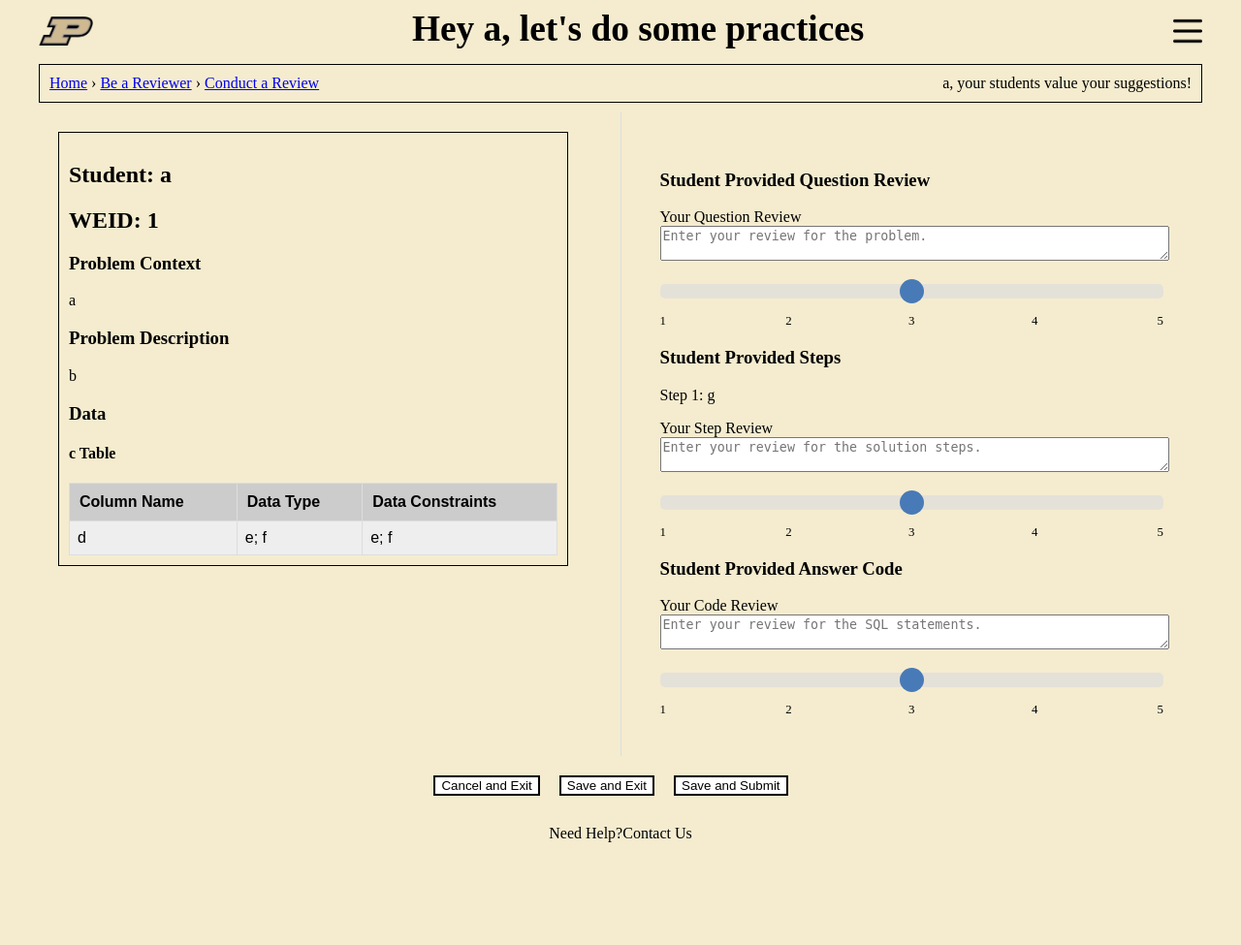
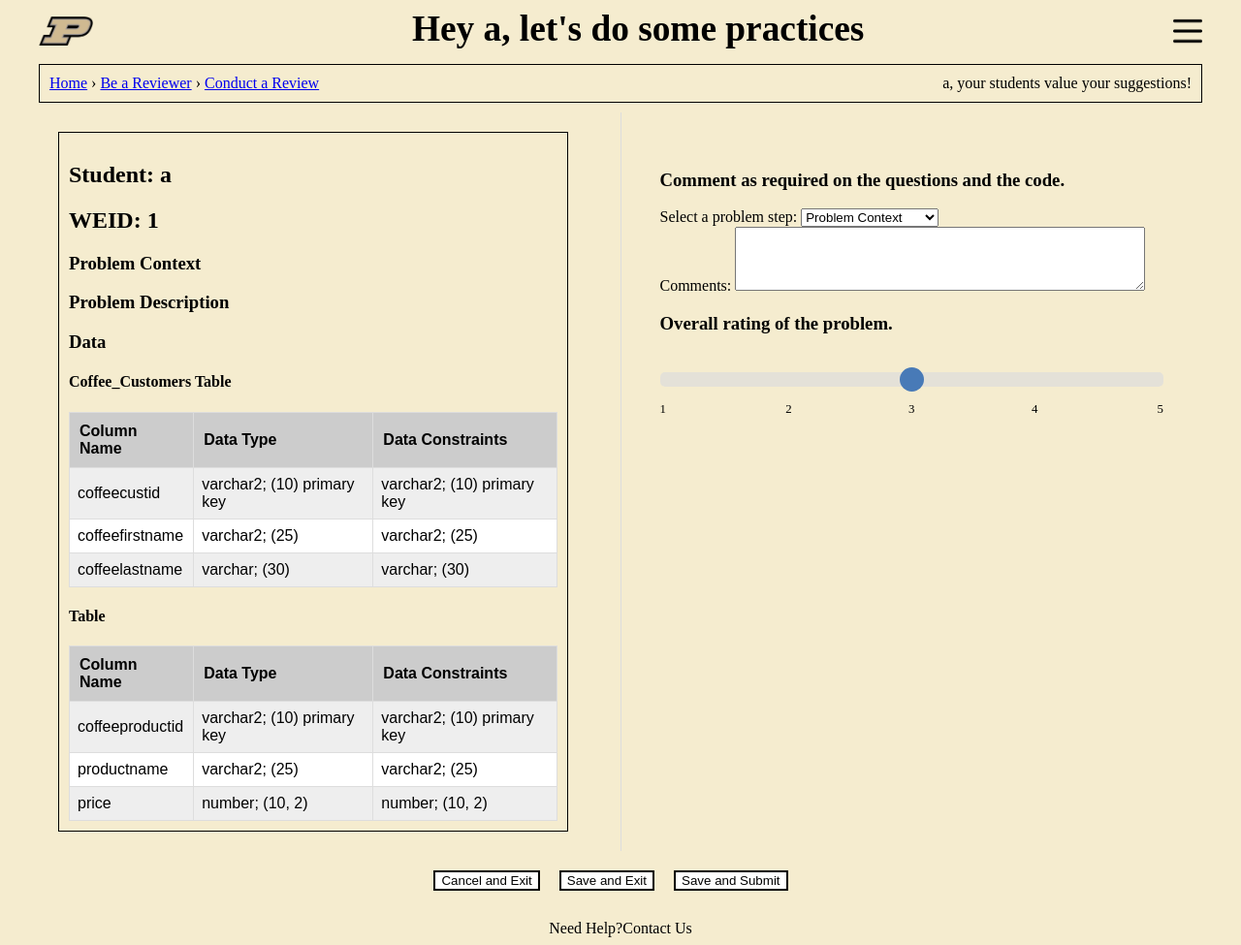
Before and after one commit to Azhe22/Learnersourcing, a Django app: page /myapp/instr/1 in a window 1280 px wide. Shown: the whole page at 97% size. Before the commit the page ends 869 px from the top, so only its background shows below. Run offline with Django 5.2, Linux system fonts and the light colour scheme; a user stored in the database is signed in; data comes from the database, SQL or seed files in the repository; some libraries are stand-ins or nearby versions.

Commit message:
changes made

```diff
--- a/mysite/myapp/static/myapp/style.css
+++ b/mysite/myapp/static/myapp/style.css
@@ -553,7 +553,7 @@
     border: 1px solid #000;
     padding: 20px;
     background-color: #f8f9fa;
-    width: 100%;
+    width: 630px;
     font-size: 18px;
 
 }
--- a/mysite/myapp/templates/myapp/instructor_review.html
+++ b/mysite/myapp/templates/myapp/instructor_review.html
@@ -65,44 +65,20 @@
 
             <div id="ReviewerSection" class="tabcontent" style="display:block;">
                 <div id="SolutionSubmission"  style="display:block;">
-                    <h3>Student Provided Question Review</h3>
-                    <label for="solution">Your Question Review</label>
+                <h3>Comment as required on the questions and the code.</h3>
+                <label for="dropdown">Select a problem step:</label>
+                <select id="dropdown" name="dropdown" onchange="updateValues()">
+                    {% for key, values in dic.items %}
+                    <option value="{{ key }}" data-values='{{ values }}'>{{ key }}</option>
+                    {% endfor %}
+                </select>
+                <div id="values">
+                    <!-- Values will be displayed here -->
+                </div>
+                <label for="comments">Comments:</label>
+                <textarea id="comments" name="comments" rows="4" cols="50"></textarea>
                 <br>
-                    <textarea id="solution" name="solution"
-                              placeholder="Enter your review for the problem." style="width: 100%;"></textarea>
-                    <br>
-                    <input type="range" id="question-rating" name="question-rating" class="slider" min="1" max="5">
-                    <div class="slider-labels">
-                        <span>1</span>
-                        <span>2</span>
-                        <span>3</span>
-                        <span>4</span>
-                        <span>5</span>
-                    </div>                    <h3>Student Provided Steps</h3>
-                    {% for question in example.questions.all %}
-                        <p>Step {{ forloop.counter }}: {{ question.text }}</p>
-                    {% endfor %}
-                    <label for="solution">Your Step Review</label>
-                        <br>
-                        <textarea id="solution" name="solution"
-                                  placeholder="Enter your review for the solution steps." style="width: 100%;"></textarea>
-                        <br>
-                        <input type="range" id="step-rating" name="step-rating" class="slider" min="1" max="5">
-                        <div class="slider-labels">
-                            <span>1</span>
-                            <span>2</span>
-                            <span>3</span>
-                            <span>4</span>
-                            <span>5</span>
-                        </div>                        <h3>Student Provided Answer Code</h3>
-                        {% for response in review_step_responses %}
-                            <p>Step {{ forloop.counter }}: {{ response.sql_statement }}</p>
-                        {% endfor %}
-                        <label for="solution">Your Code Review</label>
-                        <br>
-                        <textarea id="solution" name="solution"
-                                  placeholder="Enter your review for the SQL statements." style="width: 100%;"></textarea>
-                        <br>
+                <h3> Overall rating of the problem. </h3>
                         <input type="range" id="code-rating" name="code-rating" class="slider" min="1" max="5">
                             <div class="slider-labels">
                                 <span>1</span>
@@ -123,8 +99,22 @@
     </div>
 </form>
 
+
 <script>
+    function updateValues() {
+            const select = document.getElementById('dropdown');
+            const selectedOption = select.options[select.selectedIndex];
+            const values = JSON.parse(selectedOption.getAttribute('data-values'));
 
+            let displayArea = document.getElementById('values');
+            displayArea.innerHTML = '';
+
+            values.forEach(value => {
+                let p = document.createElement('p');
+                p.textContent = value;
+                displayArea.appendChild(p);
+            });
+        }
 </script>
 
 {% endblock %}
--- a/mysite/myapp/templates/myapp/instructor_review_index.html
+++ b/mysite/myapp/templates/myapp/instructor_review_index.html
@@ -1,6 +1,6 @@
 {% extends 'myapp/base.html' %}
 {% load variable_filters %}
-{% block title %} Be an Explorer {% endblock %}
+{% block title %} Be an Instructor {% endblock %}
 {% block content %}
     <div class="header-section">
         <nav class="navgaition">
@@ -30,7 +30,7 @@
     </div>
     <div>
         <h2>
-            Assigned Workouts Examples:
+            Assigned Reviews:
         </h2>
         {% if example_list %}  {# Check if there are any completed workouts #}
             <table class="table-style">
--- a/mysite/myapp/views.py
+++ b/mysite/myapp/views.py
@@ -10,8 +10,8 @@
 from django.views.decorators.csrf import csrf_protect
 from django.db.models import F
 import random
-from .models import Example, ReviewQuestion, Question, DataColumn, DataTable, Profile, Review, ReviewQuestionResponse, \
-    ReviewStepResponse
+from .models import WorkedOutExample, SolutionSteps, DataColumn, DataTable, Profile, Review, \
+    ReviewSolutionSteps
 import time
 
 def get_weather():
@@ -74,8 +74,8 @@
         {'name': 'Be an Expert', 'url': 'expert'},
 
     ],
-        'completed_workouts': Example.objects.filter(creator=request.user.profile, completed=True),
-        'incomplete_workouts': Example.objects.filter(creator=request.user.profile, completed=False),
+        'completed_workouts': WorkedOutExample.objects.filter(creator=request.user.profile, submitted=True),
+        'incomplete_workouts': WorkedOutExample.objects.filter(creator=request.user.profile, submitted=False),
     }
     return render(request, 'myapp/be_an_expert.html', context)
 
@@ -92,7 +92,8 @@
 @login_required(login_url='index')
 def review_menu(request):
     temperature, description = get_weather()
-    example_list = Example.objects.filter()
+    profile = Profile.objects.get(user=request.user)
+    example_list = WorkedOutExample.objects.filter(reviews__reviewer=profile).distinct()
     context = {
         'navigation_items': [
             {'name': 'Home', 'url': 'index'},
@@ -107,7 +108,7 @@
 
 @login_required(login_url='index')
 def review(request, example_id):
-    example = Example.objects.get(pk=example_id)
+    example = WorkedOutExample.objects.get(pk=example_id)
     review, created = Review.objects.get_or_create(example=example, reviewer=request.user.profile)
 
     if request.method == 'POST':
@@ -120,31 +121,28 @@
 
         # Save the solution steps
         for question in example.questions.all():
+            review_step_response = ReviewSolutionSteps.objects.get(review=review, question=question)
             solution_text = request.POST.get(f'solution_{question.id}', '')
-            ReviewStepResponse.objects.update_or_create(
-                review=review, question=question,
-                defaults={'sql_statement': solution_text}
-            )
+            review_step_response.review_sql_statement = solution_text
+            review_step_response.save()
 
-
-        if action in ['Save and Exit', 'Save and Submit']:
-            review.problem_context_like = request.POST.get('problem_context_like', '')
-            review.problem_context_suggestions = request.POST.get('problem_context_suggestions', '')
-            review.recommendation_likelihood = request.POST.get('recommendation_likelihood', '')
-            review.appropriateness_class = request.POST.get('appropriateness_class', '')
-            review.save()
+        review.how_much_do_you_like_example = request.POST.get('like_question', '')
+        review.constructive_suggestions = request.POST.get('suggestions_question', '')
+        #review.how_likely_are_you_to_recommend_example = request.POST.get('recommend_question', '') #Change to slider scale
+        #review.appropriateness_class = request.POST.get('appropriate_question', '')
+        review.save()
 
         if action == 'Save and Exit':
             # Handle save and exit action
-            return redirect('index')  # Redirect to wherever appropriate
+            return redirect('review_menu')  # Redirect to wherever appropriate
 
         if action == 'Save and Submit':
             # Handle save and submit action
             # Assuming you want to redirect to a success page after submission
-            return redirect('index')
+            return redirect('review_menu')
     # Fetch the example first (optional: add error handling if example does not exist)
     # example = get_object_or_404(Example, pk=example_id)
-    review_step_responses = ReviewStepResponse.objects.filter(review=review)
+    review_step_responses = ReviewSolutionSteps.objects.filter(review=review)
     a = (example.data_tables.all())
     dic = {}
     for t in a:
@@ -152,7 +150,7 @@
         for column in t.columns.all():
             l = {column.name: column.data_type}
             dic[t.name].append(l)
-    tables = gemini.generate_table_content(example.project_context, dic)
+    tables = gemini.generate_table_content(example.problem_context, dic)
     time.sleep(5)
     context = {
         'user': request.user,
@@ -167,7 +165,7 @@
         "example": example,
         'tables': tables,
         'table_lengths': {table_name: len(next(iter(columns[0].values()))) for table_name, columns in tables.items()},
-
+        'example_id': example_id
     }
     return render(request, 'myapp/Show_Review_Examples.html', context)
 
@@ -188,12 +186,12 @@
         profile = Profile.objects.get(user=request.user)
 
         # Create the Example entry
-        example = Example.objects.create(
+        example = WorkedOutExample.objects.create(
             creator=profile,
             title=request.POST.get('topic', ''),
-            project_description=request.POST.get('problem_description', ''),
-            project_context=request.POST.get('problem_context', ''),
-            completed=True
+            problem_description=request.POST.get('problem_description', ''),
+            problem_context=request.POST.get('problem_context', ''),
+            submitted=True
         )
         # Create Data Tables and Columns
         for table_info in data_tables_data:
@@ -209,11 +207,12 @@
                 )
 
         all_users = Profile.objects.all()
-        eligible_users = all_users.exclude(questions_assigned__gte=3)
+        eligible_users = all_users.exclude(questions_assigned=3)
+        eligible_users = eligible_users.exclude(id=profile.id)
         if eligible_users.exists():
             selected_user = random.choice(eligible_users)
 
-            selected_user.questions_assigned = F('questions_assigned') + 1
+            selected_user.questions_assigned = selected_user.questions_assigned + 1
             review = Review.objects.create(
             example=example,
             reviewer=selected_user
@@ -225,26 +224,20 @@
         )
         # Create Questions from step_tables_data
         for idx, steps in enumerate(step_tables_data, start=1):
-            question = Question.objects.create(
+            question = SolutionSteps.objects.create(
                 example=example,
                 order=steps['Step_Number'],
                 text=steps['Step_Description'],
+                sql_statement=steps['Suggested_Codes'],
             )
-            ReviewStepResponse.objects.create(
+            ReviewSolutionSteps.objects.create(
                 review=review,
                 question=question,
-                sql_statement=steps['Suggested_Codes'],
+
             )
 
         # Handling review data
 
-        for response_data in review_data:
-            question = ReviewQuestion.objects.get(pk=response_data["question_id"])
-            ReviewQuestionResponse.objects.create(
-                review=review,
-                question=question,
-                rating=response_data["rating"],
-            )
 
         return redirect('expert')
 
@@ -253,16 +246,15 @@
         'navigation_items': [
             {'name': 'Home', 'url': 'index'},
             {'name': 'Create a new worked-out example', 'url': 'new_workout'},
-        ],
-        'review_questions': ReviewQuestion.objects.all(),
-
+        ]
     }
     return render(request, 'myapp/Create a new worked-out example.html', context)
 
 @login_required(login_url='index')
 def instr(request):
     temperature, description = get_weather()
-    example_list = Example.objects.filter()
+    example_list = WorkedOutExample.objects.filter()
+    review_list = Review.objects.filter()
     context = {
         'navigation_items': [
             {'name': 'Home', 'url': 'index'},
@@ -271,13 +263,14 @@
         "temperature": temperature,
         "description": description,
         "example_list": example_list,
+        "review_list": review_list,
     }
     return render(request, 'myapp/instructor_review_index.html', context)
 
 
 @login_required(login_url='index')
 def instr_review(request, example_id):
-    example = Example.objects.get(pk=example_id)
+    example = WorkedOutExample.objects.get(pk=example_id)
     review, created = Review.objects.get_or_create(example=example, reviewer=request.user.profile)
 
     if request.method == 'POST':
@@ -286,23 +279,6 @@
         if action == 'Cancel and Exit':
             # Handle cancel action
             return redirect('index')  # Redirect to wherever appropriate
-
-
-        # Save the solution steps
-        for question in example.questions.all():
-            solution_text = request.POST.get(f'solution_{question.id}', '')
-            ReviewStepResponse.objects.update_or_create(
-                review=review, question=question,
-                defaults={'sql_statement': solution_text}
-            )
-
-
-        if action in ['Save and Exit', 'Save and Submit']:
-            review.problem_context_like = request.POST.get('problem_context_like', '')
-            review.problem_context_suggestions = request.POST.get('problem_context_suggestions', '')
-            review.recommendation_likelihood = request.POST.get('recommendation_likelihood', '')
-            review.appropriateness_class = request.POST.get('appropriateness_class', '')
-            review.save()
 
         if action == 'Save and Exit':
             # Handle save and exit action
@@ -314,6 +290,17 @@
             return redirect('index')
     # Fetch the example first (optional: add error handling if example does not exist)
     # example = get_object_or_404(Example, pk=example_id)
+    dic = {}
+    dic["Problem Context"] = [example.problem_context]
+    dic["Problem Description"] = [example.problem_description]
+
+    count = 1
+    for question in example.questions.all():
+        dic["Step " + str(count)] = [question.text, question.sql_statement]
+        count += 1
+
+    for key in dic:
+        dic[key] = json.dumps(dic[key])
 
     context = {
         'user': request.user,
@@ -324,7 +311,8 @@
             {'name': 'Conduct a Review', 'url': 'review_example', 'example_id': example_id},
             # Assuming you need to pass parameters for clarity
         ],
-        'review_step_responses': "",
+        'review': review,
         "example": example,
+        "dic": dic,
     }
     return render(request, 'myapp/instructor_review.html', context)
```
Also changed, not shown: mysite/myapp/admin.py (+5 -8 lines), mysite/myapp/models.py (+23 -78 lines), mysite/myapp/templates/myapp/Create a new worked-out example.html (+17 -3 lines), mysite/myapp/templates/myapp/Show_Review_Examples.html (+55 -18 lines), mysite/db.sqlite3, mysite/myapp/migrations/0006_remove_instrchecks_creator_and_more.py (added), mysite/myapp/migrations/0007_remove_reviewstepresponse_sql_statement_and_more.py (added), mysite/myapp/migrations/0008_rename_reviewstepresponse_reviewsolutionsteps_and_more.py (added), 1 other file. Lines whose indentation alone changed are shown as unchanged.
